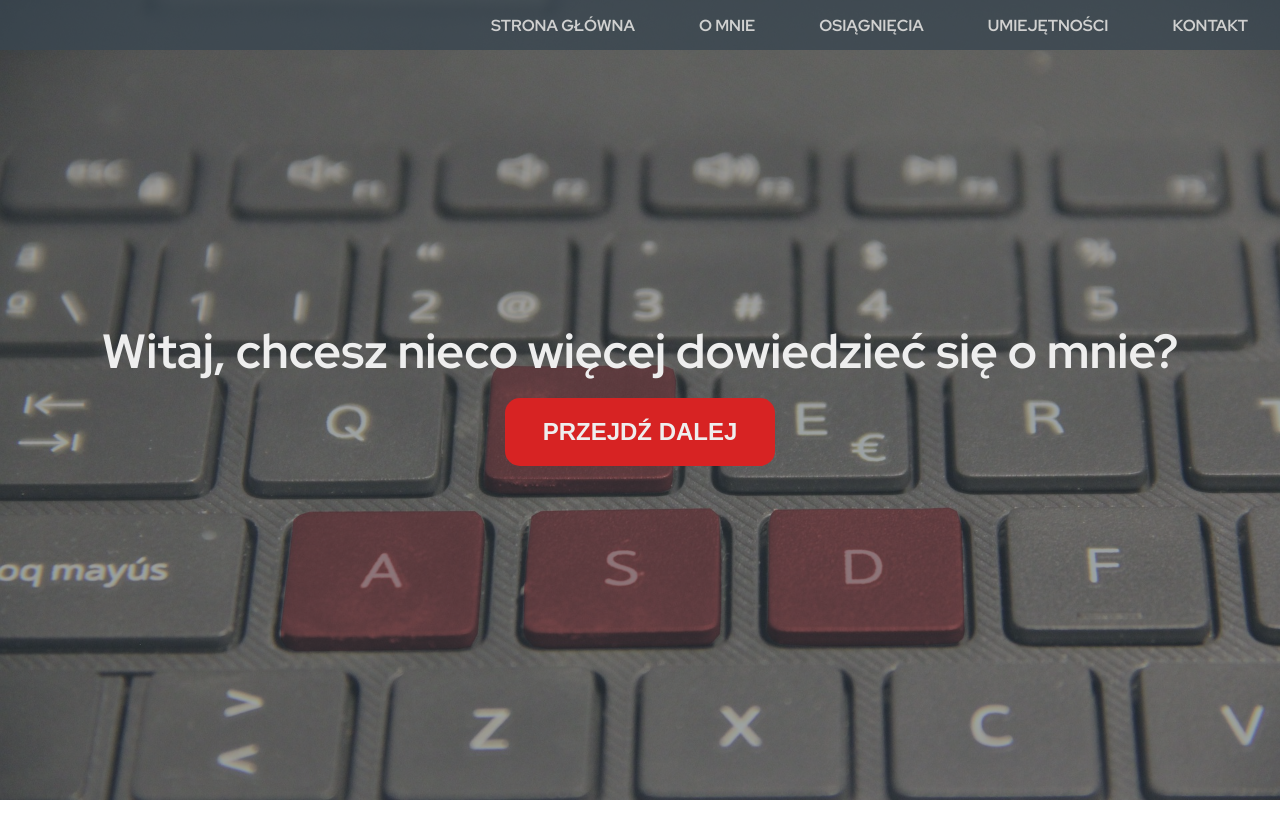
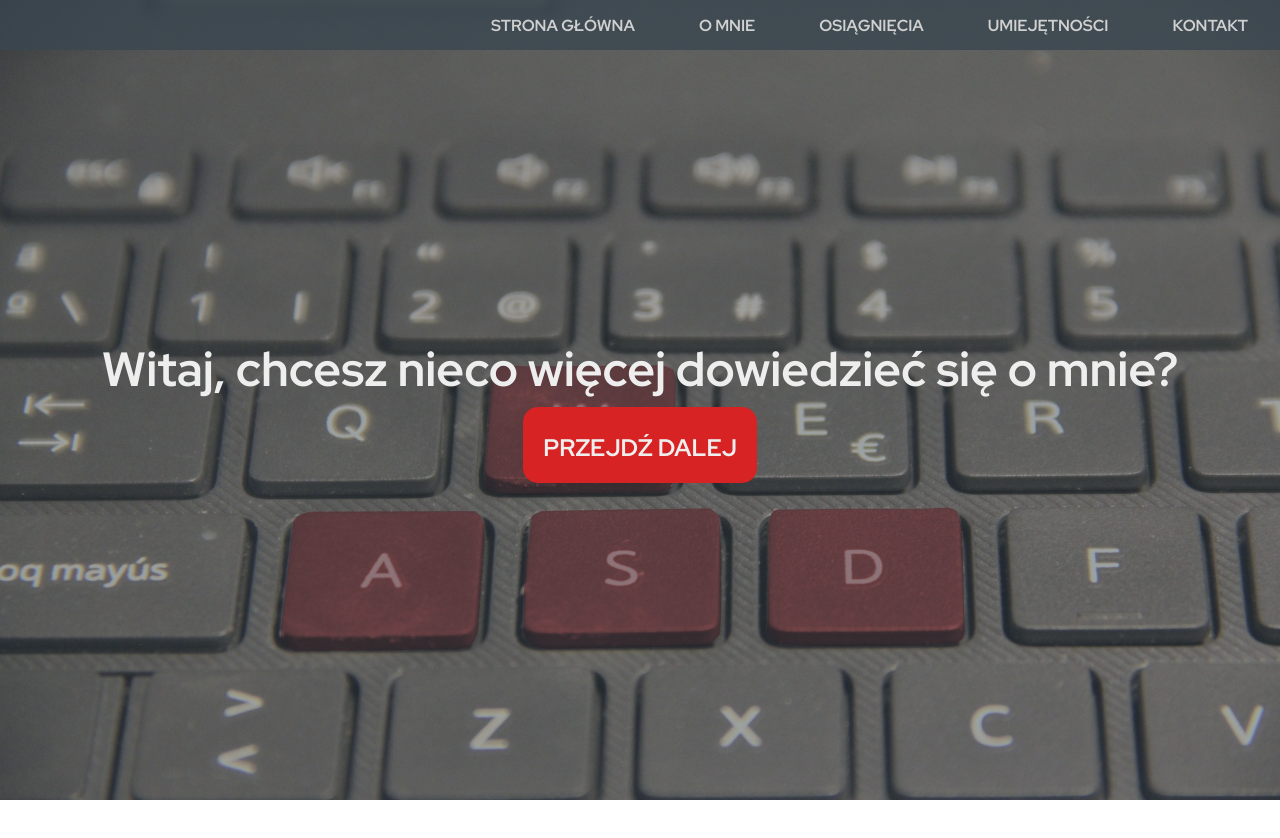
Before and after one commit to Kry765/AboutMe, a Vue app: page / in a window 1280 px wide. Shown: the top 838 px of the page. Before the commit the page ends 800 px from the top, so only its background shows below. Built offline with nearby package versions, Linux system fonts and the light colour scheme.

Commit message:
delete br

```diff
--- a/src/components/HelloWorld.vue
+++ b/src/components/HelloWorld.vue
@@ -8,15 +8,21 @@
 			<div><a class="top-nav-element" href="#contact">Kontakt</a></div>
 		</div>
 	</nav>
-	<header>
+	<header id="home">
 		<div class="header-background flex-center-position">
 			<div class="shadow-header-background"></div>
 			<div class="welcome-text">
 				<h1>Witaj, chcesz nieco więcej dowiedzieć się o mnie?</h1>
-				<button type="button" class="welcome-button">Przejdź dalej</button>
+				<br />
+				<a href="#aboutme" class="welcome-button">Przejdź dalej</a>
 			</div>
 		</div>
 	</header>
+	<main>
+		<section>
+			<div class="about-me" id="aboutme"></div>
+		</section>
+	</main>
 </template>
 <style scoped lang="scss">
 @import '../scss/style.scss';
--- a/src/scss/_style.scss
+++ b/src/scss/_style.scss
@@ -69,7 +69,7 @@ a {
 	.welcome-text {
 		font-size: 24px;
 		z-index: 4;
-		margin: 10px;
+		padding: 30px 0;
 		color: $white;
 	}
 	div {
@@ -77,14 +77,13 @@ a {
 			background-color: $red;
 			min-width: 25%;
 			min-height: 10%;
-			border: none;
 			border-radius: 15px;
 			color: #eeeeee;
 			padding: 20px;
 			text-transform: uppercase;
 			font-size: 24px;
 			font-weight: bold;
-			margin: 15px;
+			padding-top: 25px;
 			transition: 0.4s;
 		}
 
@@ -95,7 +94,12 @@ a {
 	}
 }
 
-//
+//ABOUT-ME
+
+.about-me {
+	height: 100vh;
+	width: 100%;
+}
 
 //MOBILE
 @media (max-width: 768px) {
```
